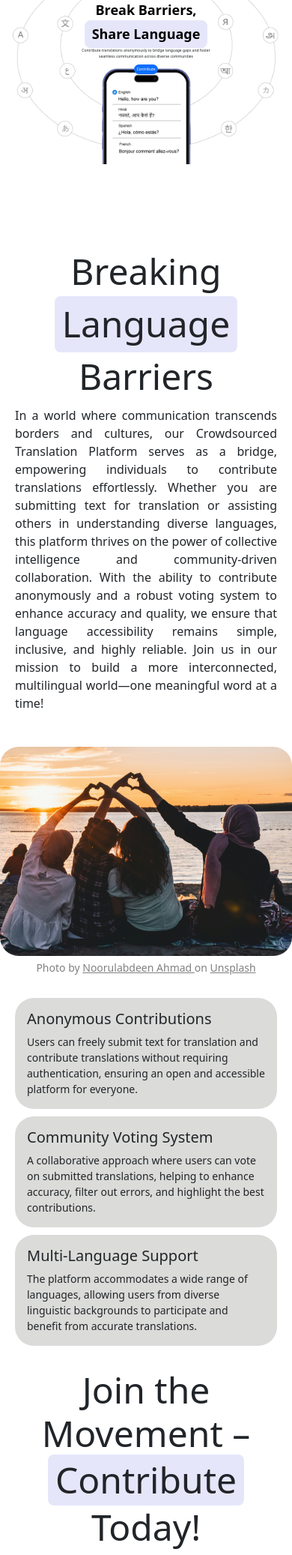
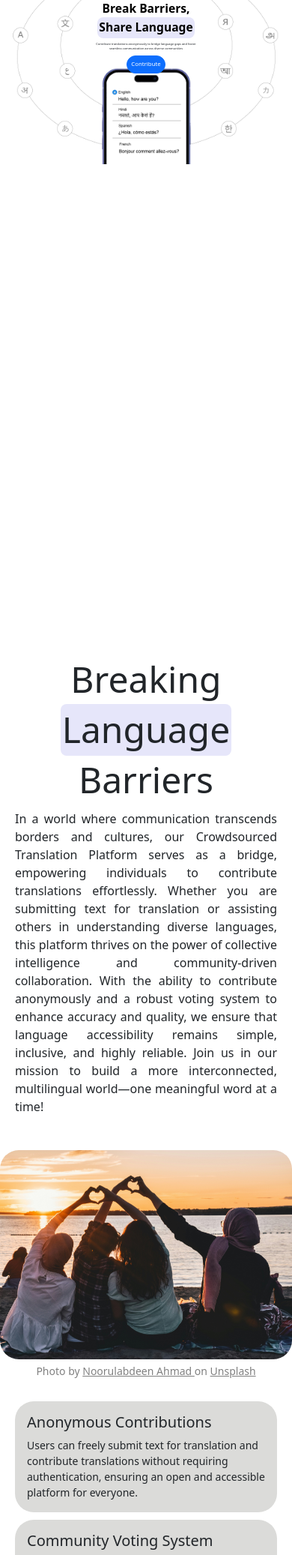
Before and after one commit to vansaj0701/Lingo-Crowd, a Flask app: page / in a window 390 px wide. Shown: the part 56-2130 px from the top of the page at 75% size. Run offline with Flask 3, Linux system fonts and the light colour scheme.

Commit message:
Make more responsive

```diff
--- a/static/styles.css
+++ b/static/styles.css
@@ -63,6 +63,7 @@ nav a {
 .overview img {
     position: absolute;
     width: 100%;
+    height: 100%;
 }
 
 .overview p {
@@ -78,15 +79,25 @@ nav a {
 .slogan {
     position: relative;
     text-align: center;
-    font-size: 72px;
-    padding-top: 30px;
+    font-size: 4vw;
     font-weight: 600;
     color: black;
+    margin-bottom: 5px;
+}
+
+.slogan-description {
+    font-size: 1vw;
+    margin-bottom: 5px;
+}
+
+.overview-button {
+    font-size: 2vw;
+    padding: 5px;
 }
 
 .highlight {
     background-color: #E6E6FA;
-    padding: 5px 10px;
+    padding: 2px 2px;
     border-radius: 8px;
     display: inline-block;
 }
@@ -105,6 +116,7 @@ nav a {
 
 .description p {
     padding: 0 120px 0 80px;
+    text-align: justify;
 }
 
 .unity-image {
@@ -146,6 +158,10 @@ nav a {
     align-items: center;
     justify-content: space-between;
     padding-bottom: 50px;
+}
+
+.contribute-section p {
+    text-align: justify;
 }
 
 .right {
@@ -440,10 +456,6 @@ footer {
         text-align: center;
     }
 
-    .slogan {
-        font-size: 36px;
-    }
-
     .features {
         flex-direction: column;
         gap: 10px;
@@ -517,49 +529,3 @@ footer {
 }
 
 /* media queries for .overview */
-
-@media (max-width: 600px) {
-    .overview {
-        height: 300px;
-    }
-
-    .slogan {
-        padding-top: 0;
-        font-size: 18px;
-        margin-bottom: 0;
-    }
-
-    .slogan-description {
-        font-size: 5px;
-        margin-bottom: 0;
-    }
-
-    .overview button {
-        font-size: 5px;
-        padding: 3px;
-        border: 0;
-    }
-}
-
-@media (min-width: 601px) and (max-width: 768px) {
-    .overview {
-        height: 400px;
-    }
-
-    .slogan {
-        padding-top: 0;
-        font-size: 24px;
-        margin-bottom: 0;
-    }
-
-    .slogan-description {
-        font-size: 9px;
-        margin-bottom: 0;
-    }
-
-    .overview button {
-        font-size: 8px;
-        padding: 5px;
-        border: 0;
-    }
-}
--- a/templates/index.html
+++ b/templates/index.html
@@ -18,7 +18,7 @@
             </p>
             <div class="ms-auto contribute-button">
                 <a href="contribute">
-                    <button type="button" class="btn btn-primary rounded-pill">Contribute</button>
+                    <button type="button" class="btn btn-primary rounded-pill overview-button">Contribute</button>
                 </a>
             </div>
         </div>
```
